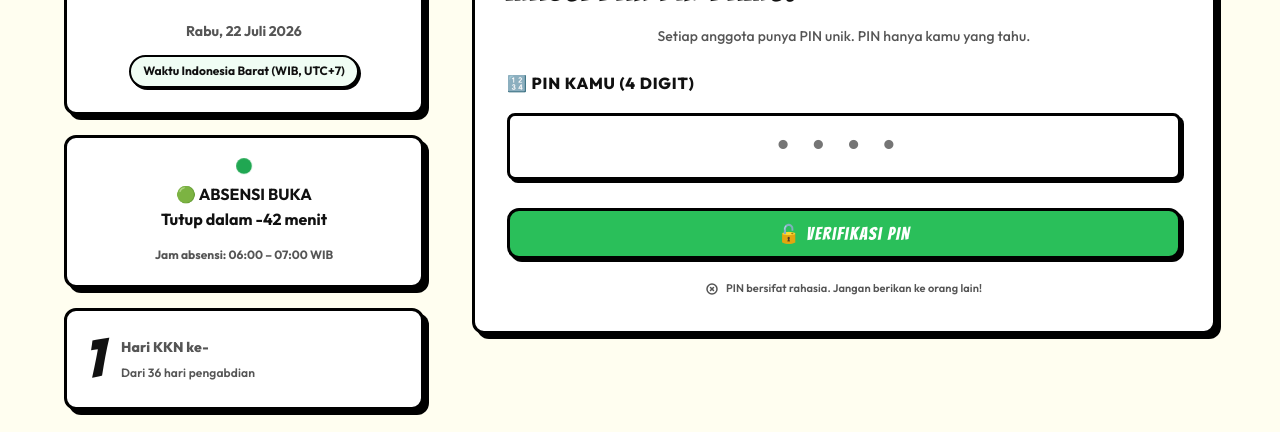
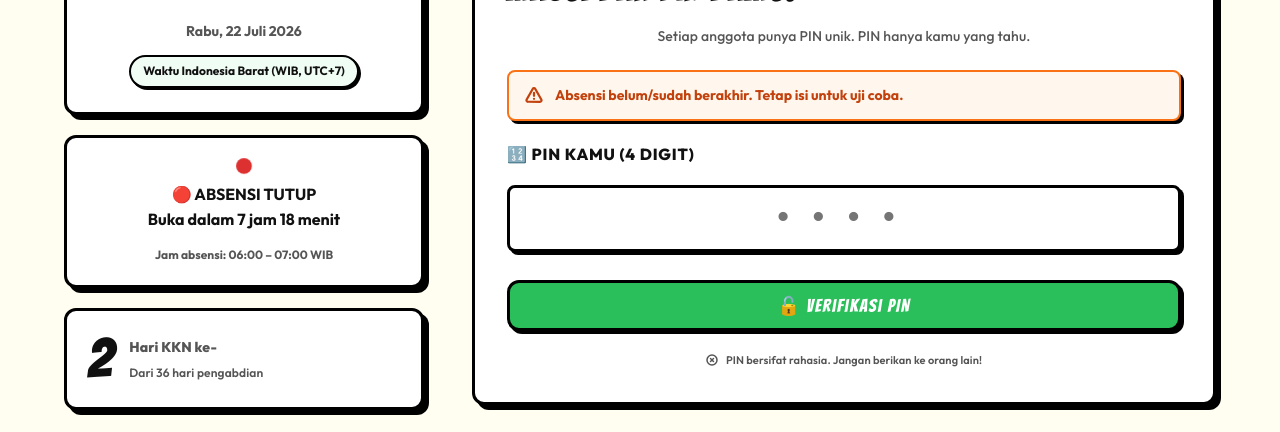
Before and after one commit to raflhyramadhan18/web-kkn216-babakansari, a React (Vite) app in the folder kkn-216/: page /absensi in a window 1280 px wide. Shown: the part 602-1034 px from the top of the page. Built offline with nearby package versions, Linux system fonts and the light colour scheme; no server answers.

Commit message:
fix: update Yasmin's NIM and restore absensi time constraints to 6-8 AM

```diff
--- a/kkn-216/src/data/members.ts
+++ b/kkn-216/src/data/members.ts
@@ -125,7 +125,7 @@ export const members: Member[] = [
   {
     id: 12,
     name: 'Yasmin Meilani',
-    nim: '2022201012',
+    nim: '1234010035',
     pin: '3579',
     role: 'Logkom',
     faculty: 'Fakultas Dakwah dan Komunikasi',
--- a/kkn-216/src/pages/Absensi/Absensi.tsx
+++ b/kkn-216/src/pages/Absensi/Absensi.tsx
@@ -10,7 +10,7 @@ import './Absensi.css';
 const KKN_START = new Date('2026-07-22T00:00:00+07:00');
 const KKN_END   = new Date('2026-08-25T23:59:59+07:00');
 const OPEN_H    = 6;  // 06:xx WIB
-const CLOSE_H   = 7;  // 07:xx WIB
+const CLOSE_H   = 8;  // 08:xx WIB
 
 /* ─────────────────────────────────
    Get current time as WIB (Jakarta, UTC+7)
@@ -169,12 +169,9 @@ const Absensi: React.FC = () => {
     return !!localStorage.getItem(key);
   }, [nim, wib]);
 
-  // OVERRIDE FOR TESTING: ALWAYS ALLOW
-  const open  = true;
-  const inKKN = true;
-  const kkDay = 1;
-  // just to satisfy TypeScript unused vars:
-  console.log(isWindowOpen(wib), isKKNPeriod(wib), getKKNDay(wib));
+  const open  = isWindowOpen(wib);
+  const inKKN = isKKNPeriod(wib);
+  const kkDay = inKKN ? getKKNDay(wib) : 0;
 
   /* ── Step 1: verify PIN ── */
   const handlePinSubmit = (e: React.FormEvent) => {
```
Also changed, not shown: kkn-216/api/absensi.ts (+2 -5 lines).
